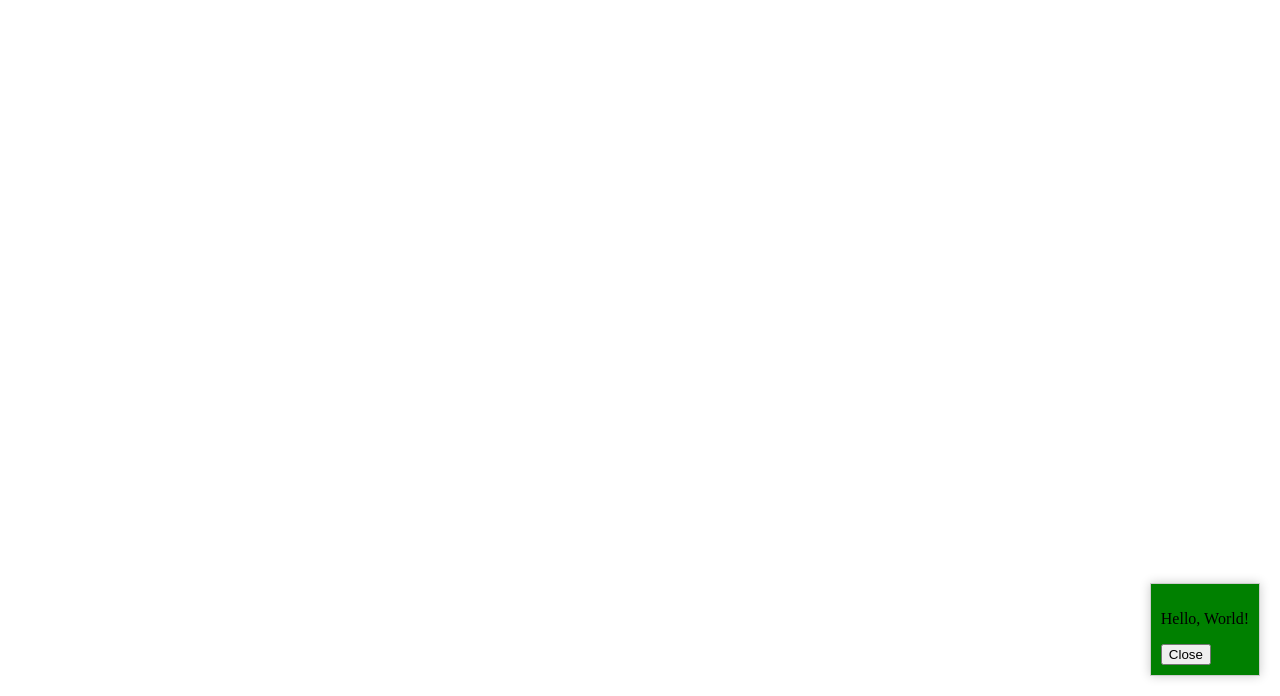
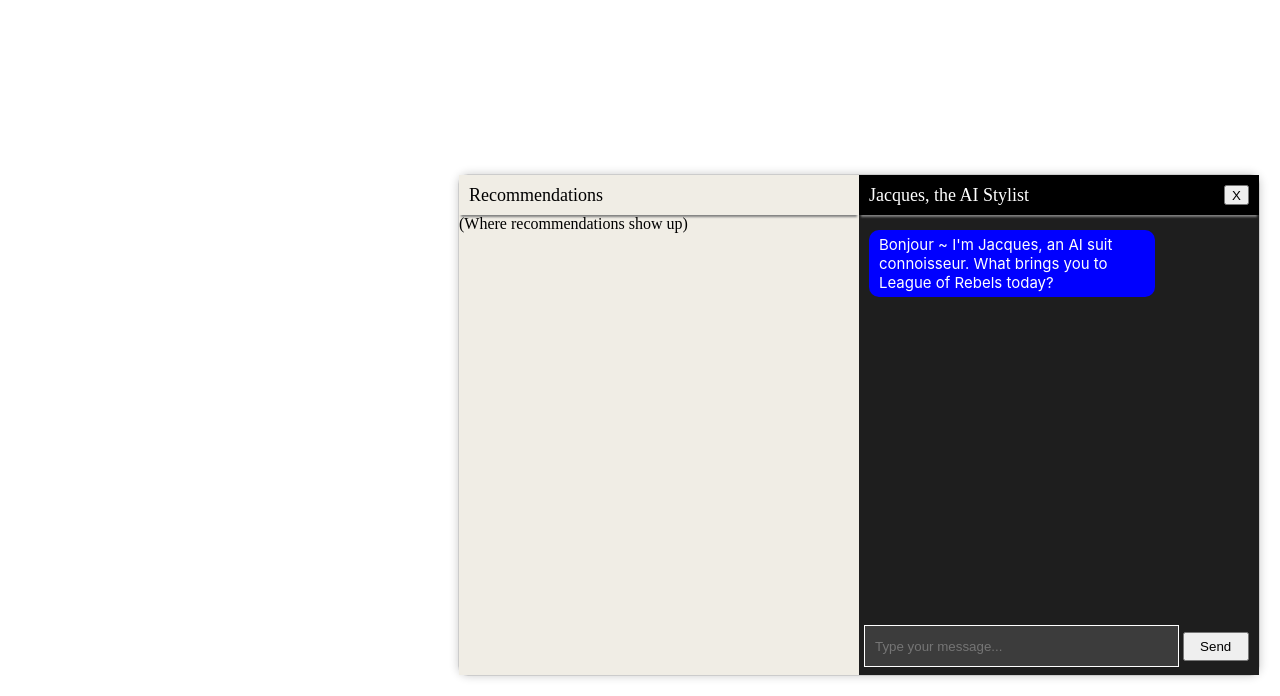
Before and after one commit to TheIndexx/Jacques_chatbot, a plain HTML site: page index.html in a window 1280 px wide. Shown: the part 104-800 px from the top of the page. Drawn offline with Linux system fonts and the light colour scheme.

Commit message:
big changes

```diff
--- a/index.html
+++ b/index.html
@@ -19,6 +19,6 @@
     </script>
 
     <div id="widget-container"></div>
-    <script src="src/widget.js"></script>
+    <script src="src/chatbot.js"></script>
 </body>
 </html>
--- /dev/null
+++ b/src/chatbot.js
@@ -0,0 +1,223 @@
+var widget = document.getElementById('widget-container');
+let messageData = [];
+
+function storeMessage(content, sender) {
+    const message = {
+        content: content,
+        sender: sender
+    };
+    messageData.push(message);
+}
+
+function handleUserInput(event) {
+    if (event.key === "Enter") {
+        sendMessage();
+    }
+}
+
+function sendMessage(mandatory_response = 0) {
+    const userInput = document.getElementById("user-input");
+    let message = userInput.value;
+    if (isNaN(mandatory_response) || mandatory_response === "") { //Mandatory response is a string meaning we're bringing it back
+        message = mandatory_response;
+    } else { // Mandatory response is a number meaning its a user message
+        storeMessage(message, 'user');
+    }
+    if (message.trim() === "") {
+        return;
+    }
+
+    const chatMessages = document.getElementById("chat-messages");
+    const userMessageElement = document.createElement("div");
+    userMessageElement.classList.add("user-message");
+    userMessageElement.textContent = message;
+
+    userMessageElement.style.backgroundColor = '#007bff';
+    userMessageElement.style.color = 'white';
+    userMessageElement.style.borderRadius = '10px';
+    userMessageElement.style.padding = '5px 10px';
+    userMessageElement.style.maxWidth = '70%';
+    userMessageElement.style.overflowWrap = 'break-word';
+    userMessageElement.style.width = 'fit-content';
+    userMessageElement.style.marginLeft = 'auto';
+    userMessageElement.style.fontFamily = '-apple-system, BlinkMacSystemFont, sans-serif';
+    userMessageElement.style.fontSize = '15px';
+
+    chatMessages.appendChild(userMessageElement);
+    chatMessages.scrollTop = chatMessages.scrollHeight;
+
+    if (!isNaN(mandatory_response)) {
+        BotResponse(first_message = false, user_response = message);
+    }
+    userInput.value = "";
+}
+
+function BotResponse(first_message = false, user_response = 0, mandatory_response = 0) {
+    const chatMessages = document.getElementById("chat-messages");
+    const botMessageElement = document.createElement("div");
+    botMessageElement.classList.add("bot-message");
+
+    botMessageElement.style.backgroundColor = 'blue';
+    botMessageElement.style.color = 'white';
+    botMessageElement.style.borderRadius = '10px';
+    botMessageElement.style.padding = '5px 10px';
+    botMessageElement.style.margin = '5px 0';
+    botMessageElement.style.maxWidth = '70%';
+    botMessageElement.style.overflowWrap = 'break-word';
+    botMessageElement.style.width = 'fit-content';
+    botMessageElement.style.marginRight = 'auto';
+    botMessageElement.style.fontFamily = '-apple-system, BlinkMacSystemFont, sans-serif';
+    botMessageElement.style.fontSize = '15px';
+
+    let message = '';
+    if (first_message === true) {
+        message = "Bonjour ~ I'm Jacques, an AI suit connoisseur. What brings you to League of Rebels today?";
+        storeMessage(message, 'bot');
+    }
+    else if (isNaN(user_response)) {
+        message = '"' + user_response + '"';
+        storeMessage(message, 'bot');
+    }
+    else if (isNaN(mandatory_response)) {
+        message = mandatory_response;
+    }
+    botMessageElement.textContent = message;
+    chatMessages.appendChild(botMessageElement);
+
+    chatMessages.scrollTop = chatMessages.scrollHeight;
+}
+
+function closeWidget() {
+    var widgetHTML = `
+        <button id="open-button">Open</button>
+    `
+    widget.innerHTML = widgetHTML;
+    widget.style.all = 'initial';
+    widget.style.border = '1px solid #ccc';
+    widget.style.boxShadow = '0 0 10px rgba(0, 0, 0, 0.2)';
+    widget.style.position = 'fixed';
+    widget.style.height = '50px';
+    widget.style.width = '110px';
+    widget.style.bottom = '0px';
+    widget.style.right = '20px';
+    widget.style.borderRadius = '5px';
+
+    var openButton = document.getElementById('open-button');
+    openButton.style.opacity = '0';
+    openButton.style.width = '100%';
+    openButton.style.height = '100%';
+    openButton.style.cursor = 'pointer';
+    openButton.addEventListener('click', openWidget);
+}
+
+function openWidget() {
+    var widgetHTML = `
+    <div id="browsing-panel">
+        <div id="browsing-header">Recommendations</div>
+        <div id="browsing-area">(Where recommendations show up)</div>
+    </div>
+    <div id='chatbot'>
+        <div id="chat-header">
+            <div id="chat-title">Jacques, the AI Stylist</div>
+            <button id="close-button" onclick="closeWidget()">X</button>
+        </div>
+        <div id="chat-messages">
+            <!-- Chat messages will appear here -->
+        </div>
+        <div id="chat-input">
+            <input type="text" id="user-input" placeholder="Type your message..." onkeydown="handleUserInput(event)">
+            <button id="send-button" onclick="sendMessage()">Send</button>
+        </div>
+    </div>
+    `;
+    widget.style.position = 'fixed';
+    widget.style.bottom = '20px';
+    widget.style.right = '20px';
+    widget.style.height = '500px'
+    widget.style.width = '800px';
+    widget.style.border = '1px solid #ccc';
+    widget.style.borderRadius = '10px';
+    widget.style.boxShadow = '0 0 10px rgba(0, 0, 0, 0.2)';
+    widget.style.display = 'grid';
+    widget.style.gridTemplateColumns = '1fr 1fr';
+    widget.style.gridAutoRows = '100%';
+    widget.innerHTML = widgetHTML;
+
+    // Browsing Panel CSS
+    var browsingPanel = document.getElementById('browsing-panel');
+    browsingPanel.style.backgroundColor = '#f0ede5';
+
+    var browsingHeader = document.getElementById('browsing-header');
+    browsingHeader.style.padding = '10px';
+    browsingHeader.style.color = 'black';
+    browsingHeader.style.fontSize = '18px';
+    browsingHeader.style.height = '20px';
+    browsingHeader.style.boxShadow = '0 4px 2px -2px gray';
+
+    // Chatbot CSS
+    var chatbot = document.getElementById('chatbot');
+    chatbot.style.backgroundColor = 'rgb(30,30,30)';
+
+    var chatHeader = document.getElementById('chat-header');
+    chatHeader.style.backgroundColor = 'black';
+    chatHeader.style.padding = '10px';
+    chatHeader.style.height = '20px';
+    chatHeader.style.color = 'white';
+    chatHeader.style.display = 'flex';
+    chatHeader.style.justifyContent = 'space-between';
+    chatHeader.style.fontSize = '18px';
+    chatHeader.style.boxShadow = '0 4px 2px -2px gray';
+
+    var closeButton = document.getElementById('close-button');
+    closeButton.style.marginLeft = '10px';
+    closeButton.style.height = '100%';
+    closeButton.style.cursor = 'pointer';
+    closeButton.addEventListener('click', closeWidget);
+
+    var chatMessages = document.getElementById('chat-messages');
+    chatMessages.style.padding = '10px';
+    chatMessages.style.overflowY = 'auto';
+    chatMessages.style.flex = '1';
+    chatMessages.style.height = '77%';
+
+    var inputArea = document.getElementById('chat-input');
+    inputArea.style.position = 'relative';
+    inputArea.style.padding = '5px';
+    inputArea.style.marginBottom = '0px';
+
+    var inputBox = document.getElementById('user-input');
+    inputBox.style.height = '30px';
+    inputBox.style.width = '75%';
+    inputBox.style.padding = '5px 10px';
+    inputBox.style.backgroundColor = 'rgb(60,60,60)';
+    inputBox.style.color = 'white';
+    inputBox.style.border = '1px solid';
+
+    var sendButton = document.getElementById('send-button');
+    sendButton.style.display = 'inline-block'
+    sendButton.style.height = '100%';
+    sendButton.style.width = '17%';
+    sendButton.style.padding = '5px 10px';
+    sendButton.style.cursor = 'pointer';
+
+    if (messageData.length == 0) {
+        BotResponse(first_message = true);
+    }
+    else {
+        console.log(messageData.length);
+        for (var message of messageData) {
+            if (message.sender == 'bot') {
+                console.log('loading bot message...' + message.content);
+                BotResponse(first_message = false, user_response = 0, mandatory_response = String(message.content));
+            }
+            else if (message.sender == 'user') {
+                console.log('loading user message...' + message.content);
+                sendMessage(mandatory_response = String(message.content));
+            }
+        }
+    }
+}
+
+document.addEventListener('DOMContentLoaded', function () {
+    openWidget();
+});
```
